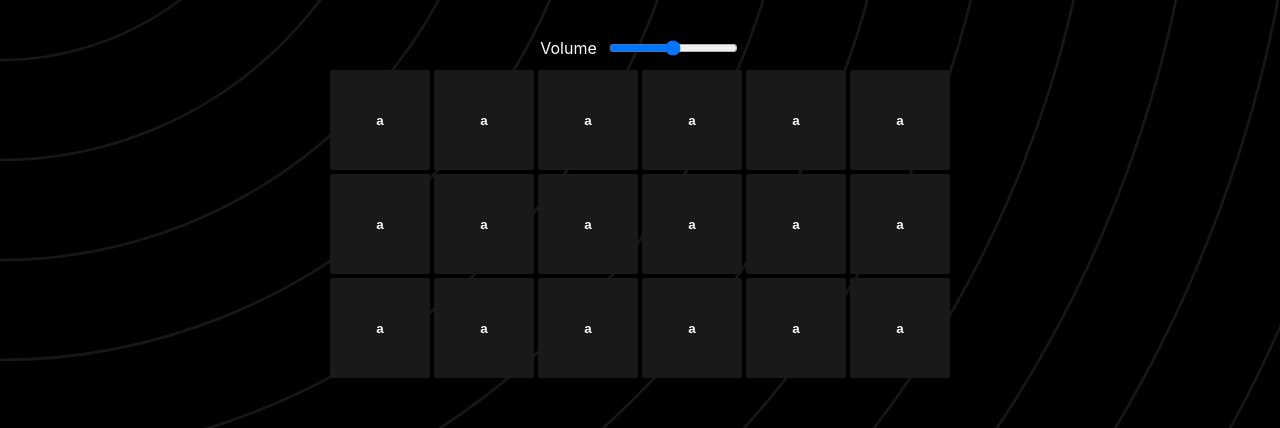
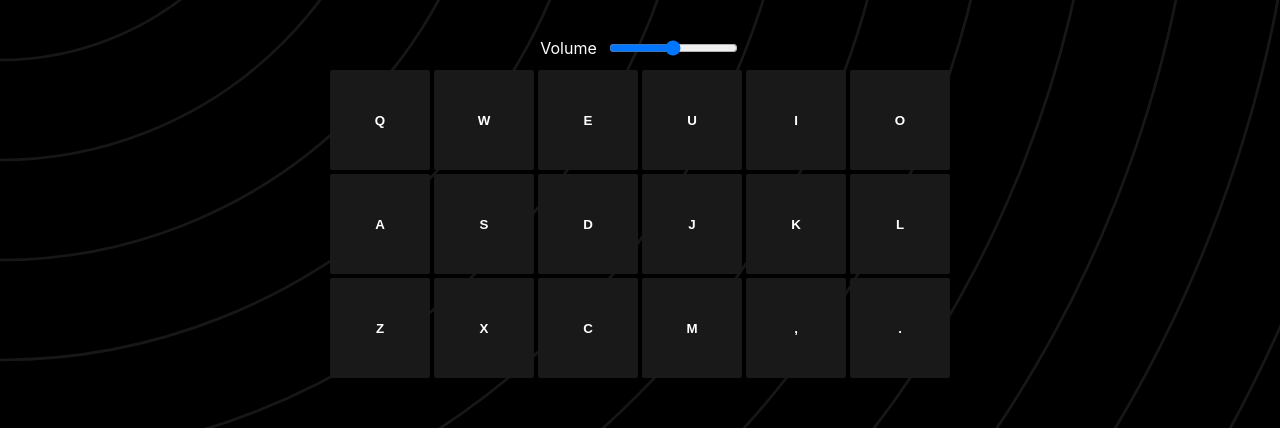
Before and after one commit to hossein-keshtkar/drum-machine, a React (Create React App) app: page / in a window 1280 px wide. Shown: the part 240-668 px from the top of the page. Built offline with nearby package versions, Linux system fonts and the light colour scheme; the HTML template or start-up script is replaced by a standard one.

Commit message:
everything works

```diff
--- a/src/components/Button.jsx
+++ b/src/components/Button.jsx
@@ -1,68 +1,69 @@
-import React, { useRef, memo, useContext } from "react";
+import React, {
+  useRef,
+  memo,
+  useContext,
+  useEffect,
+  useState,
+  useCallback,
+  useMemo,
+} from "react";
 
-// import { DISPLAY, KEY_DOWN } from "../constants/keywords";
-// import { playAudio } from "../funcs/playAudio";
-// import { keydownHandler } from "../funcs/keydownHandler";
+import { DISPLAY, KEY_DOWN } from "../constants/keywords";
+import { playAudio } from "../funcs/playAudio";
+import { keydownHandler } from "../funcs/keydownHandler";
 import "../styles/Button.css";
 import StateContext from "../manager/StateContext";
 import DataContext from "../manager/DataContext";
 
-const Button = ({ audio, id }) => {
-  // const [pressedKey, setPressedKey] = useState(null);
-  const { state, dispatch } = useContext(StateContext);
-  const data = useContext(DataContext);
+const Button = ({ padNum, rowNum, colNum }) => {
+  const {
+    state: { volume },
+    dispatch,
+  } = useContext(StateContext);
+  const [pressedKey, setPressedKey] = useState(null);
+  const data = useContext(DataContext)[padNum][0];
+
+  const instrument = data.instruments[rowNum][colNum];
+  const audio = data.soundLinks[rowNum][colNum];
+  const key = data.keys[rowNum][colNum];
 
   console.log("button renders");
 
   const btnRef = useRef();
 
-  //   const dispatchDisplay = (e) => {
-  //     if (e) {
-  //       dispatch({ type: DISPLAY, payload: myInstruments[e.target.id] });
-  //     } else {
-  //       dispatch({
-  //         type: DISPLAY,
-  //         payload: myInstruments[refs[pressedKey].current.id],
-  //       });
-  //     }
-  //   };
-
-  //   const audioHandler = (e) => {
-  //     if (e) {
-  //       const audio = e.target.children[0].src;
-
-  //       playAudio(audio, volume, setPressedKey);
-  //     } else {
-  //       const audio = document.getElementById(pressedKey).src;
-
-  //       playAudio(audio, volume, setPressedKey);
-  //     }
-  //   };
-
-  const taskHandler = (e) => {
-    // dispatchDisplay(e);
-    // audioHandler(e);
+  const audioHandler = () => {
+    playAudio(audio, volume, setPressedKey);
   };
 
-  //   useEffect(() => {
-  //     window.addEventListener(KEY_DOWN, (e) => keydownHandler(e, setPressedKey));
+  const dispatchHandler = () => {
+    dispatch({ type: DISPLAY, payload: instrument });
+  };
 
-  //     if (data.regEx[0].test(pressedKey) && refs[pressedKey]) {
-  //       refs[pressedKey].current.classList.add("active");
+  const taskHandler = () => {
+    dispatchHandler();
+    audioHandler();
+  };
 
-  //       setTimeout(() => {
-  //         refs[pressedKey].current.classList.remove("active");
-  //       }, 200);
+  useMemo(() => {
+    window.addEventListener(KEY_DOWN, (e) => keydownHandler(e, setPressedKey));
 
-  //       audioHandler();
-  //     }
+    if (pressedKey && pressedKey.toUpperCase() === key) {
+      btnRef.current.classList.add("active");
 
-  //     return () => window.removeEventListener(KEY_DOWN, keydownHandler);
-  //   });
+      setTimeout(() => {
+        btnRef.current.classList.remove("active");
+      }, 200);
+
+      taskHandler();
+    }
+
+    return () => window.removeEventListener(KEY_DOWN, keydownHandler);
+  }, [pressedKey]);
 
   return (
-    <button onClick={taskHandler} className="button" ref={btnRef} id={id}>
-      a<audio src={audio} preload="audio"></audio>
+    <button onClick={taskHandler} className="button" ref={btnRef} id={key}>
+      {key}
+      <audio src={audio} preload="audio"></audio>
     </button>
   );
 };
--- a/src/components/Pad.jsx
+++ b/src/components/Pad.jsx
@@ -3,7 +3,7 @@ import { v4 } from "uuid";
 
 import Row from "./Row";
 
-const Pad = () => {
+const Pad = ({ padNum }) => {
   console.log("pad renders");
 
   const rowNumbers = [0, 1, 2];
@@ -11,7 +11,7 @@ const Pad = () => {
   return (
     <div>
       {rowNumbers.map((rowNum) => (
-        <Row key={v4()} rowNum={rowNum} />
+        <Row key={v4()} padNum={padNum} rowNum={rowNum} />
       ))}
     </div>
   );
--- a/src/components/Row.jsx
+++ b/src/components/Row.jsx
@@ -3,7 +3,7 @@ import React, { memo } from "react";
 import Button from "./Button";
 import { v4 } from "uuid";
 
-const Row = ({ rowNum }) => {
+const Row = ({ padNum, rowNum }) => {
   console.log("row renders");
 
   const columnNumbers = [0, 1, 2];
@@ -11,7 +11,7 @@ const Row = ({ rowNum }) => {
   return (
     <div>
       {columnNumbers.map((colNum) => (
-        <Button colNum={colNum} rowNum={rowNum} key={v4()} />
+        <Button key={v4()} padNum={padNum} rowNum={rowNum} colNum={colNum} />
       ))}
     </div>
   );
--- a/src/data/hiHatData.js
+++ b/src/data/hiHatData.js
@@ -10,7 +10,6 @@ import hiHat9 from "../assets/Alchemist HiHat 9.wav";
 
 export const hiHatData = [
   {
-    regEx: [/[QWEASDZXC]/],
     soundLinks: [
       [hiHat1, hiHat2, hiHat3],
       [hiHat4, hiHat5, hiHat6],
--- a/src/data/kickData.js
+++ b/src/data/kickData.js
@@ -10,7 +10,6 @@ import kick9 from "../assets/Alchemist Kick 9.wav";
 
 export const kickData = [
   {
-    regEx: [/[UIOJKLM,.]/],
     soundLinks: [
       [kick1, kick2, kick3],
       [kick4, kick5, kick6],
```
